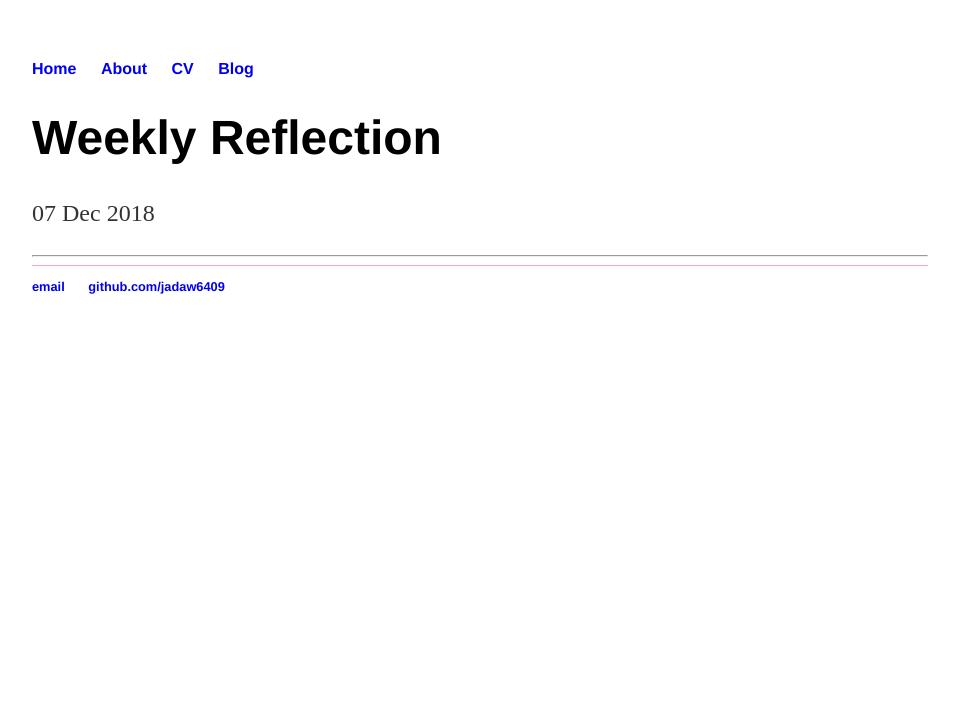
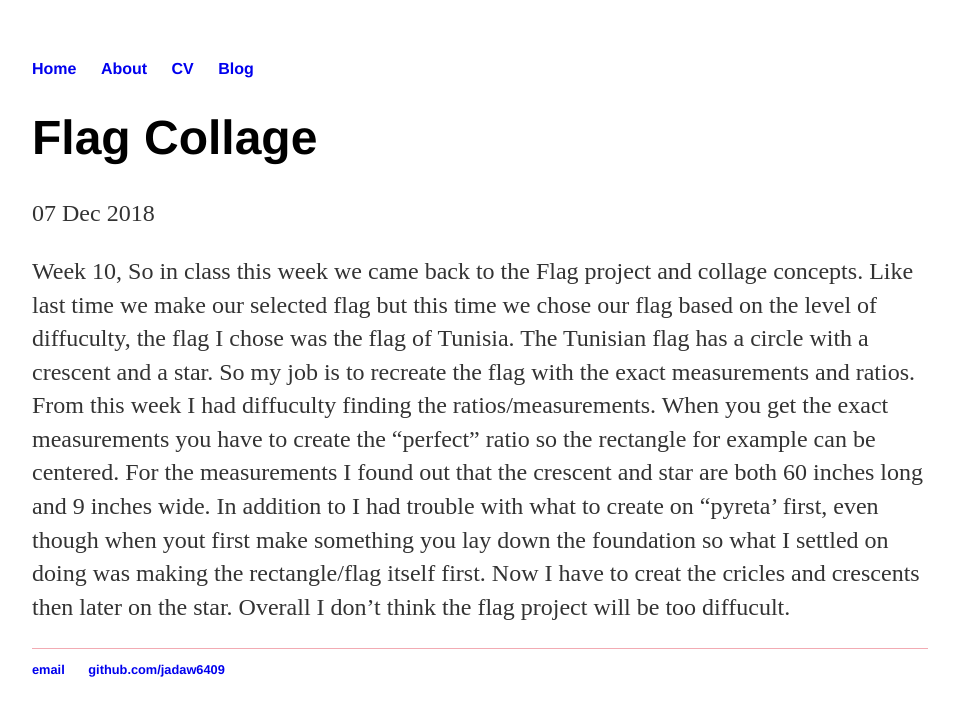
Before and after one commit to jadaw6409/jadaw6409.github.io, a Jekyll site: the page built from _posts/2018-12-07-weekly-reflection.md, in a window 1280 px wide. Shown: the top 716 px of the page, without its empty margins (160-1119 px from the left). Built offline with Jekyll 4.4.1, drawn with Linux system fonts in a browser that asks for light colours; our own code applies the rules of GitHub Pages for plain Markdown files.

Commit message:
Update 2018-12-07-weekly-reflection.md

```diff
--- a/_posts/2018-12-07-weekly-reflection.md
+++ b/_posts/2018-12-07-weekly-reflection.md
@@ -1 +1,7 @@
 ---
+layout: post
+title: "Flag Collage"
+date: 2018-12-07
+---
+
+Week 10, So in class this week we came back to the Flag project and collage concepts. Like last time we make our selected flag but this time we chose our flag based on the level of diffuculty, the flag I chose was the flag of Tunisia. The Tunisian flag has a circle with a crescent and a star. So my job is to recreate the flag with the exact measurements and ratios. From this week I had diffuculty finding the ratios/measurements. When you get the exact measurements you have to create the "perfect" ratio so the rectangle for example can be centered. For the measurements I found out that the crescent and star are both 60 inches long and 9 inches wide. In addition to I had trouble with what to create on "pyreta' first, even though when yout first make something you lay down the foundation so what I settled on doing was making the rectangle/flag itself first. Now I have to creat the cricles and crescents then later on the star. Overall I don't think the flag project will be too diffucult.
```
